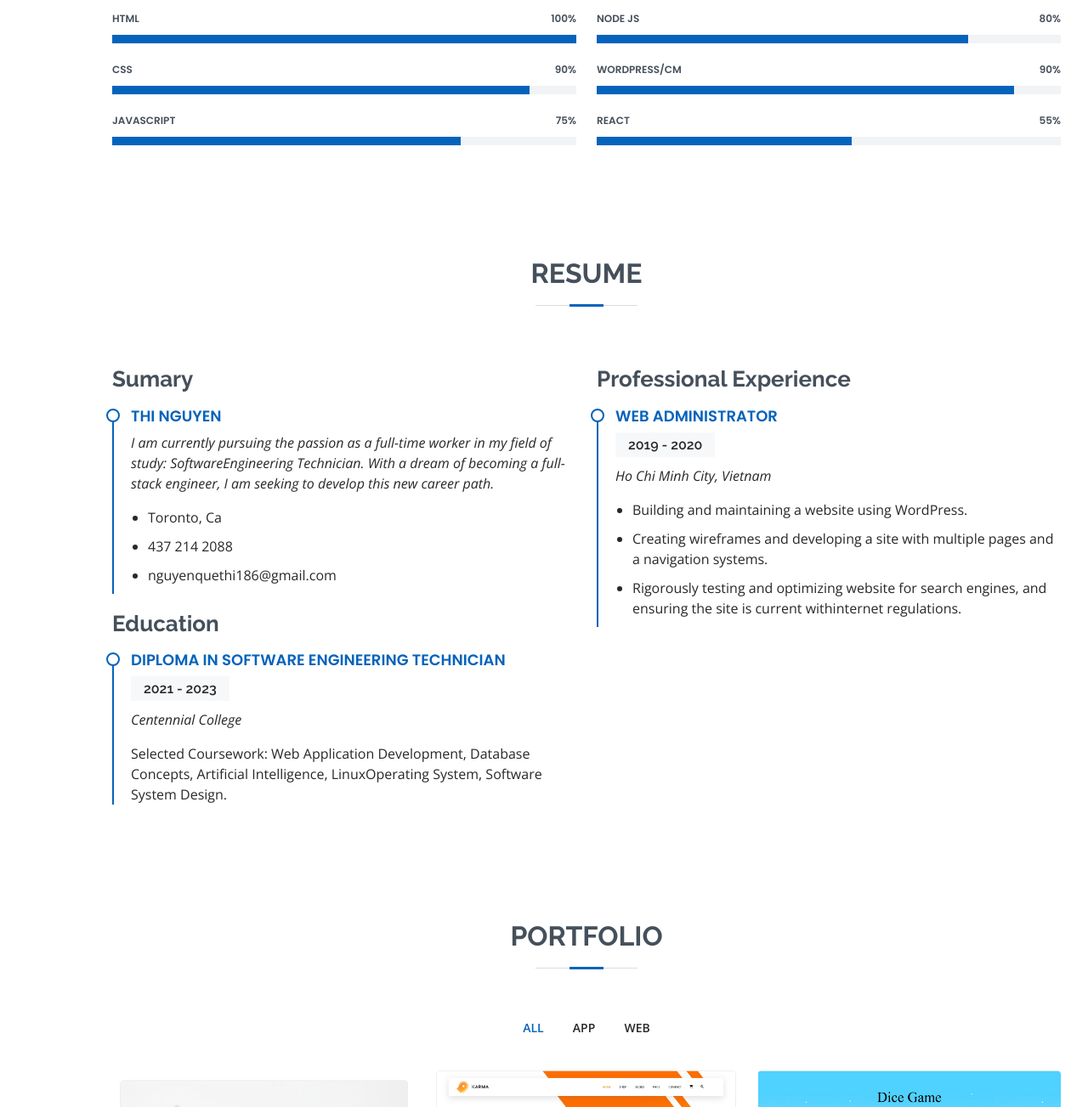
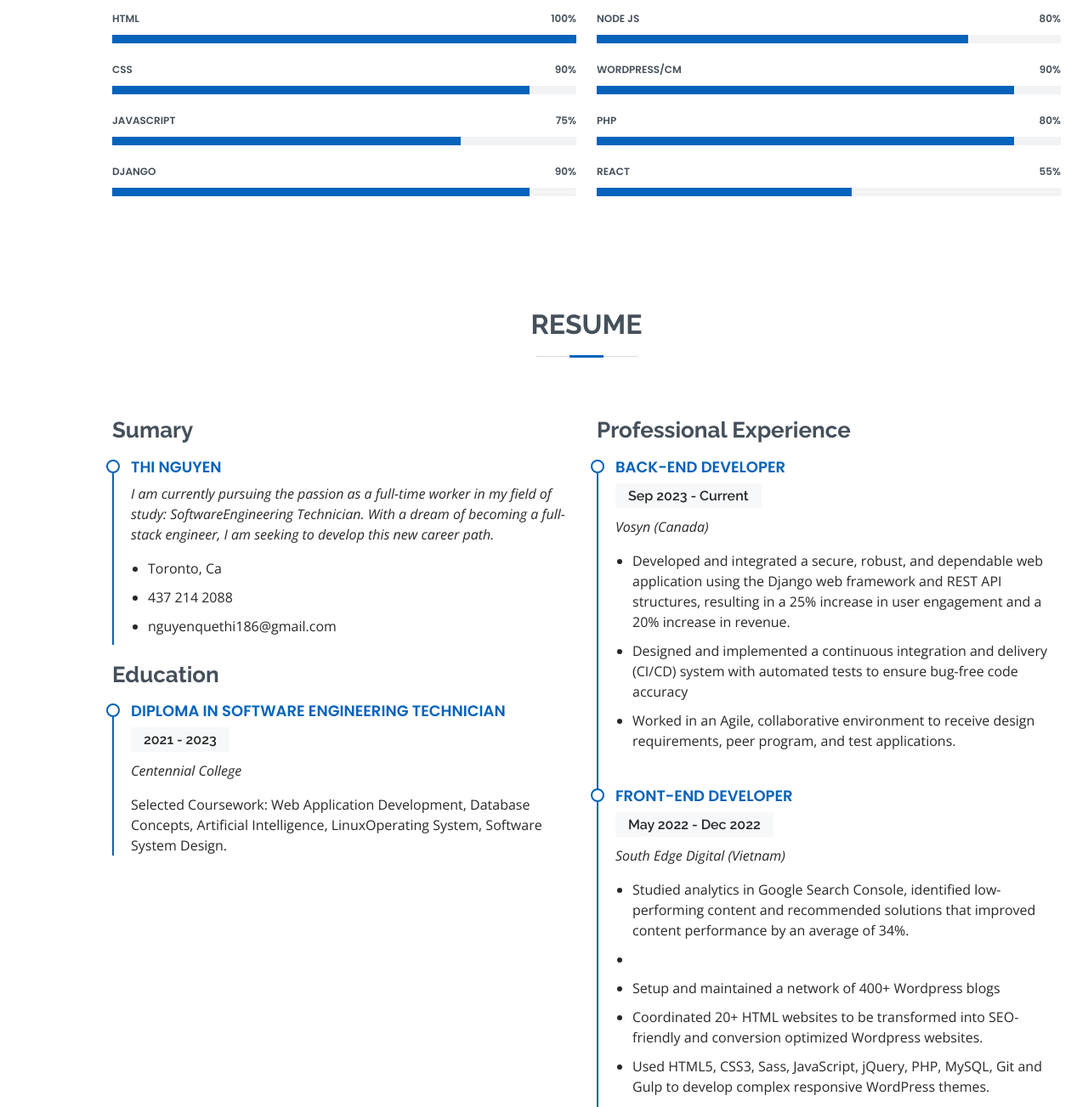
Before and after one commit to nguyenquethi/ThiNguyen-Portfolio, a plain HTML site: page index.html in a window 1280 px wide. Shown: the part 1497-2800 px from the top of the page at 85% size. Drawn offline with nearby package versions, Linux system fonts and the light colour scheme.

Commit message:
update working experiences

```diff
--- a/index.html
+++ b/index.html
@@ -146,6 +146,13 @@
               </div>
             </div>
 
+            <div class="progress">
+              <span class="skill">Django<i class="val">90%</i></span>
+              <div class="progress-bar-wrap">
+                <div class="progress-bar" role="progressbar" aria-valuenow="90" aria-valuemin="0" aria-valuemax="100"></div>
+              </div>
+            </div>
+
           </div>
 
           <div class="col-lg-6">
@@ -159,6 +166,13 @@
 
             <div class="progress">
               <span class="skill">WordPress/CM <i class="val">90%</i></span>
+              <div class="progress-bar-wrap">
+                <div class="progress-bar" role="progressbar" aria-valuenow="90" aria-valuemin="0" aria-valuemax="100"></div>
+              </div>
+            </div>
+
+            <div class="progress">
+              <span class="skill">PHP <i class="val">80%</i></span>
               <div class="progress-bar-wrap">
                 <div class="progress-bar" role="progressbar" aria-valuenow="90" aria-valuemin="0" aria-valuemax="100"></div>
               </div>
@@ -217,26 +231,27 @@
           <div class="col-lg-6">
             <h3 class="resume-title">Professional Experience</h3>
             <div class="resume-item">
-              <h4>Web Administrator</h4>
-              <h5>2019 - 2020</h5>
-              <p><em>Ho Chi Minh City, Vietnam</em></p>
+              <h4>Back-end Developer</h4>
+              <h5>Sep 2023 - Current </h5>
+              <p><em>Vosyn (Canada)</em></p>
               <ul>
-                <li>Building and maintaining a website using WordPress.</li>
-                <li>Creating wireframes and developing a site with multiple pages and a navigation systems.</li>
-                <li>Rigorously testing and optimizing website for search engines, and ensuring the site is current withinternet regulations.</li>
+                <li>Developed and integrated a secure, robust, and dependable web application using the Django web framework and REST API structures, resulting in a 25% increase in user engagement and a 20% increase in revenue.</li>
+                <li>Designed and implemented a continuous integration and delivery (CI/CD) system with automated tests to ensure bug-free code accuracy</li>
+                <li>Worked in an Agile, collaborative environment to receive design requirements, peer program, and test applications.</li>
               </ul>
             </div>
-            <!-- <div class="resume-item">
-              <h4>Graphic design specialist</h4>
-              <h5>2017 - 2018</h5>
-              <p><em>Stepping Stone Advertising, New York, NY</em></p>
+            <div class="resume-item">
+              <h4>Front-end Developer</h4>
+              <h5>May 2022 - Dec 2022</h5>
+              <p><em>South Edge Digital (Vietnam)</em></p>
               <ul>
-                <li>Developed numerous marketing programs (logos, brochures,infographics, presentations, and advertisements).</li>
-                <li>Managed up to 5 projects or tasks at a given time while under pressure</li>
-                <li>Recommended and consulted with clients on the most appropriate graphic design</li>
-                <li>Created 4+ design presentations and proposals a month for clients and account managers</li>
+                <li>Studied analytics in Google Search Console, identified low-performing content and recommended solutions that improved content performance by an average of 34%.<li>
+                <li>Setup and maintained a network of 400+ Wordpress blogs</li>
+                <li>Coordinated 20+ HTML websites to be transformed into SEO-friendly and conversion optimized Wordpress websites.</li>
+                <li>Used HTML5, CSS3, Sass, JavaScript, jQuery, PHP, MySQL, Git and Gulp to develop complex responsive WordPress themes.</li>
+                <li>Worked in an Agile, collaborative environment to receive design requirements, peer program, and test applications.</li>
               </ul>
-            </div> -->
+            </div>
           </div>
         </div>
 
```
